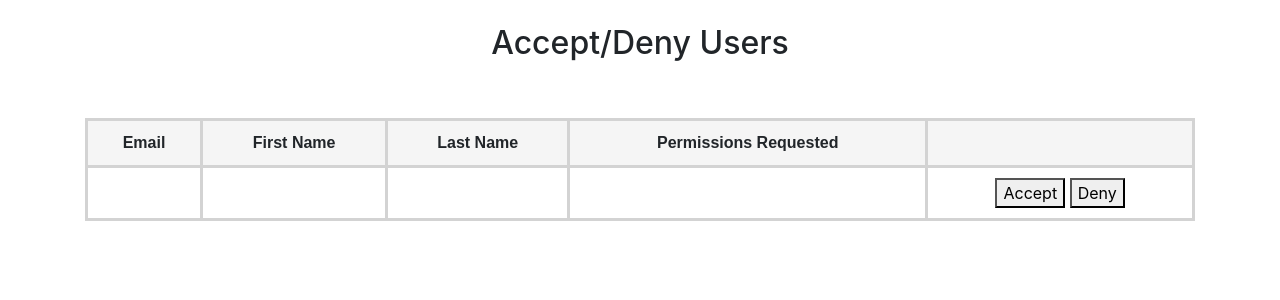
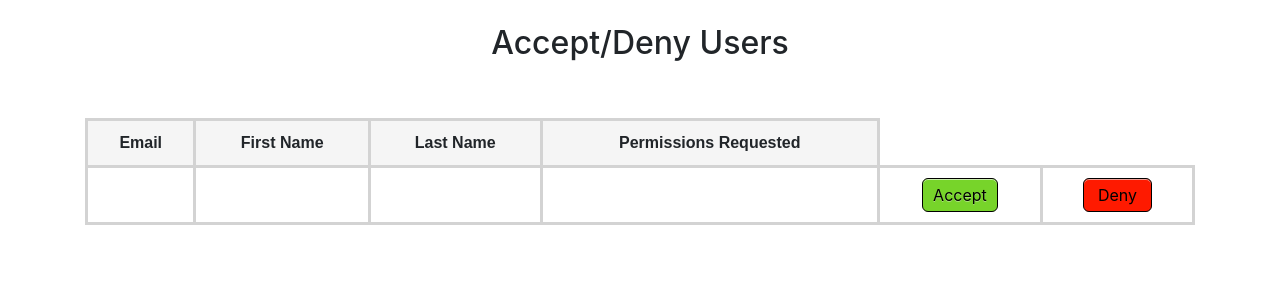
Before and after one commit to u-blavins/aad_inventory_management, a Flask app: page /admin/accept-users in a window 1280 px wide. Shown: the part 124-424 px from the top of the page. Run offline with Flask 2, Linux system fonts and the light colour scheme; the visitor is signed in with stand-in values (Sample User, id 1); some libraries are stand-ins or nearby versions.

Commit message:
accept users page, css changes, registration fields edited

```diff
--- a/static/style.css
+++ b/static/style.css
@@ -15,12 +15,6 @@
     padding: 1rem;
 }
 
-.addButton{
-  background-color: lightgreen;
-  float:left;
-  padding: 1.5%;
-  margin: auto;
-}
 
 ul.list-group {
   width: 70%;
@@ -65,7 +59,7 @@ tr:nth-child(odd){
 }
 
 tr:hover{
-  background-color: pink;
+  background-color: rgb(255, 124, 192);
   color: white;
 }
 
@@ -113,6 +107,9 @@ tr:hover{
   outline: none;
   position: relative;
 }
+
+.toggle-btn:active {outline:none;}
+.toggle-btn:focus {outline:none;}
 
 #btn {
   top: 0;
@@ -171,4 +168,50 @@ tr:hover{
   left: 450px;
 }
 
-/******/
+
+/* Button Styles */
+
+.acceptUser {
+  box-shadow:inset 0px 1px 0px 0px #caefab;
+	background-color:#77d42a;
+	border-radius:6px;
+	border:1px solid #000000;
+	display:inline-block;
+	cursor:pointer;
+	color:#000000;
+	padding:4px 10px;
+	text-decoration:none;
+  text-shadow:0px 1px 0px #aade7c;
+  }
+  .acceptUser:hover {
+    background-color:#5cb811;
+  }
+  .acceptUser:active {
+    position:relative;
+    top:1px;
+  }
+
+
+.addButton{
+  float:left;
+  margin-bottom: 10px;
+}
+
+.rejectUser {
+    box-shadow:inset 0px 1px 0px 0px #f29c93;
+    background-color:#fe1a00;
+    border-radius:6px;
+    border:1px solid #000000;
+    display:inline-block;
+    cursor:pointer;
+    color:#000000;
+    padding:4px 14px;
+    text-decoration:none;
+  }
+  .rejectUser:hover {
+    background-color:#ce0100;
+  }
+  .rejectUser:active {
+    position:relative;
+    top:1px;
+  }
--- a/templates/acceptUsers.html
+++ b/templates/acceptUsers.html
@@ -14,15 +14,14 @@
                   <th>First Name</th>
                   <th>Last Name</th>
                   <th>Permissions Requested</th>
-                  <th></th>
                 </tr>
             </thread>
             <td></td>
             <td></td>
             <td></td>
             <td></td>
-            <td><button>Accept</button>
-            <button>Deny</button></td>
+            <td><button class="acceptUser">Accept</button></td>
+           <td><button class="rejectUser">Deny</button></td></td>
 
             <!-- {% for user in newUsers %}
                 <tr>
@@ -30,8 +29,16 @@
                     <td>{{ user.get_firstName() }}</td>
                     <td>{{ user.get_lastName() }}</td>
                     <td>{{ item.get_perms() }}</td>
+                    <td><button onclick= accept(user)>Accept</button>
+                        <button onclick= deny(user)>Deny</button></td>
                 </tr>
             {% endfor %} -->
         </table>
 </div>
+
+<script>
+function deny(user) {
+            newUsers.splice(indice, 1);
+    }
+</script>
 {% endblock %}
--- a/templates/addItem.html
+++ b/templates/addItem.html
@@ -8,7 +8,7 @@
             <h2>Add Item to Basket</h2>
         <br>
         <br>
-        <button id="addRow" class="addButton" onclick="addRow()"> Add Item </button>
+        <button id="addRow" class="acceptUser addButton" onclick="addRow()"> Add Item </button>
 
         <!-- <form id="add-item-form" method="post" action="/basket/add"> -->
 
--- a/templates/home.html
+++ b/templates/home.html
@@ -19,6 +19,7 @@
                 <button class="navbar-toggler" type="button" data-toggle="collapse" data-target="#navbarResponsive">
                     <span class="navbar-toggler-icon"></span>
                 </button>
+                {% if '/auth' != request.url_rule.rule %}
                 {% block nav %}
                 <div class="collapse navbar-collapse" id="navbarResponsive">
                     <ul class="navbar-nav ml-auto">
@@ -57,6 +58,7 @@
                     </ul>
                 </div>
                 {% endblock nav %}
+                {% endif %}
             </div>
         </nav>
         {% block content %}{% endblock %}
--- a/templates/viewStock.html
+++ b/templates/viewStock.html
@@ -11,7 +11,7 @@
         <input type="text" placeholder="Search for items...">
         <br>
         <br>
-        <a href="/admin/add-item" id="addItem" class="addButton"> Add Item </a>
+        <a href="/admin/add-item" id="addItem" class="acceptUser"> Add Item </a>
         <br>
         <br>
         <table>
@@ -29,12 +29,12 @@
                     <td>{{ item.get_name() }}</td>
                     <td></td>
                     <td>{{ item.get_risk() }}</td>
+                    <td><button onclick= edit(item) class="acceptUser">Edit</button></td>
+                    <td><button onclick= remove(item) class="rejectUser">Remove</button></td>
                 </tr>
             {% endfor %}
         </table>
 </div>
-
-
 
 
 <script>
```
Also changed, not shown: templates/auth.html (+16 -32 lines).
